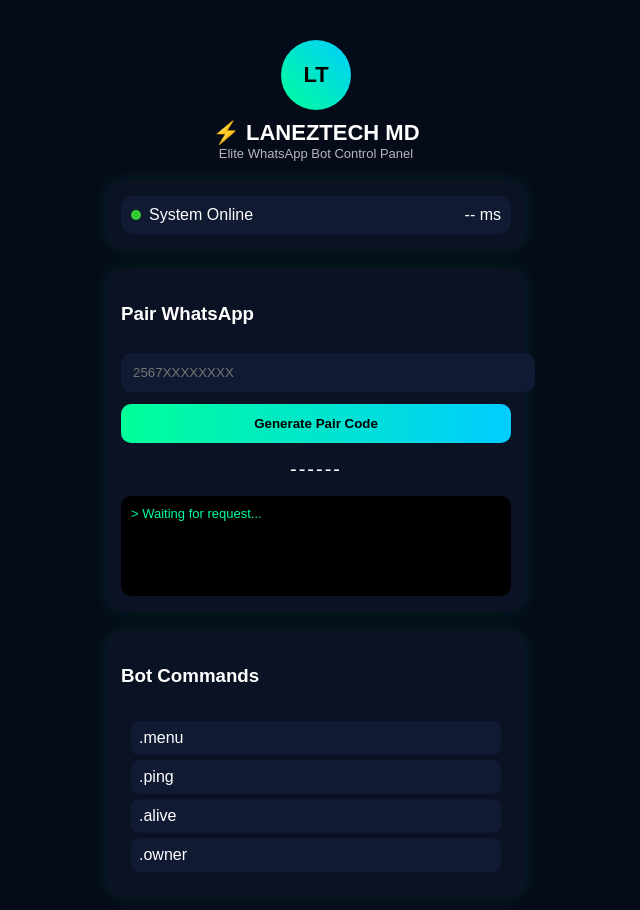
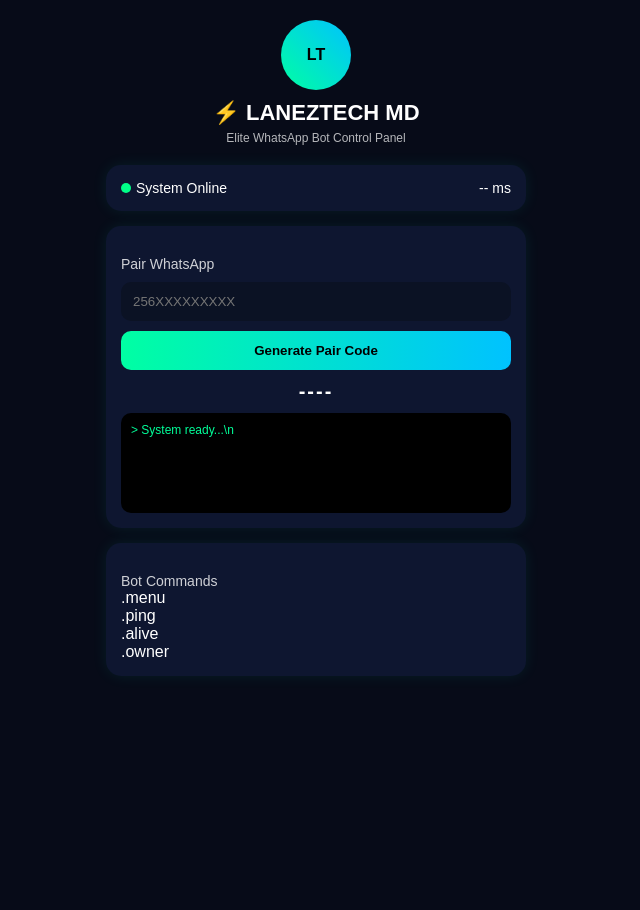
Before and after one commit to scottlanez/LANEZTECH-BOT-, a website: page public/index.html in a window 1280 px wide. Shown: the whole page, without its empty margins (324-964 px from the left). After the commit the page ends 800 px from the top, so only its background shows below. Drawn offline with Linux system fonts and the light colour scheme.

Commit message:
Update index.html

```diff
--- a/public/index.html
+++ b/public/index.html
@@ -1,113 +1,103 @@
-<!DOCTYPE html>
-<html lang="en">
+<!DOCTYPE html><html lang="en">
 <head>
   <meta charset="UTF-8" />
   <meta name="viewport" content="width=device-width, initial-scale=1.0"/>
   <title>LANEZTECH MD</title>
-
   <style>
+    *{margin:0;padding:0;box-sizing:border-box;font-family:Arial,sans-serif;}
     body{
-    margin:0;
-    font-family: Arial, sans-serif;
-    background:#050b18;
+      background:#070b18;
       color:#fff;
+      display:flex;
+      justify-content:center;
+      align-items:flex-start;
+      min-height:100vh;
+      padding:20px;
+    }.container{
+  width:100%;
+  max-width:420px;
 }
 
-  .container{
-    max-width:420px;
-    margin:auto;
-    padding:20px;
+.header{
+  text-align:center;
+  margin-bottom:20px;
 }
 
-  /* HEADER */
 .logo{
-    display:flex;
-    align-items:center;
-    justify-content:center;
-    margin-top:20px;
-    flex-direction:column;
-  }
-
-  .circle{
   width:70px;
   height:70px;
   border-radius:50%;
-    background:linear-gradient(45deg,#00ff99,#00ccff);
+  background:linear-gradient(45deg,#00ffa3,#00c2ff);
   display:flex;
+  justify-content:center;
   align-items:center;
-    justify-content:center;
+  margin:0 auto 10px;
   font-weight:bold;
-    font-size:22px;
   color:#000;
 }
 
-  h1{
-    margin:10px 0 0;
+.title{
   font-size:22px;
+  font-weight:bold;
 }
 
 .subtitle{
-    font-size:13px;
+  font-size:12px;
   opacity:0.7;
+  margin-top:5px;
 }
 
-  /* CARD */
 .card{
-    background:#0b1224;
+  background:#0e1630;
   padding:15px;
   border-radius:15px;
-    margin-top:20px;
-    box-shadow:0 0 20px rgba(0,255,170,0.1);
+  margin-top:15px;
+  box-shadow:0 0 15px rgba(0,255,200,0.08);
 }
 
 .status{
   display:flex;
   justify-content:space-between;
   align-items:center;
-    padding:10px;
-    background:#111a33;
-    border-radius:12px;
+  font-size:14px;
 }
 
 .dot{
   width:10px;
   height:10px;
+  background:#00ff88;
   border-radius:50%;
-    background:limegreen;
-    margin-right:8px;
-  }
-
-  .row{
-    display:flex;
-    align-items:center;
+  display:inline-block;
+  margin-right:5px;
 }
 
 input{
   width:100%;
   padding:12px;
+  margin-top:10px;
   border:none;
   border-radius:10px;
-    margin-top:10px;
-    background:#111a33;
+  outline:none;
+  background:#0b1224;
   color:#fff;
-    outline:none;
 }
 
 button{
   width:100%;
   padding:12px;
-    margin-top:12px;
+  margin-top:10px;
   border:none;
   border-radius:10px;
-    background:linear-gradient(90deg,#00ff99,#00ccff);
+  background:linear-gradient(90deg,#00ffa3,#00c2ff);
   font-weight:bold;
   cursor:pointer;
 }
 
-  .code{
+.result{
   text-align:center;
+  margin-top:10px;
   font-size:20px;
-    margin-top:15px;
+  font-weight:bold;
   letter-spacing:2px;
 }
 
@@ -115,106 +105,79 @@
   background:#000;
   padding:10px;
   border-radius:10px;
-    margin-top:15px;
-    font-size:13px;
+  margin-top:10px;
+  font-size:12px;
   color:#00ff99;
-    height:80px;
+  height:100px;
   overflow:auto;
 }
 
-  .commands{
+.section-title{
   margin-top:15px;
-    background:#0b1224;
-    padding:10px;
-    border-radius:10px;
+  font-size:14px;
+  opacity:0.8;
 }
 
-  .cmd{
-    padding:8px;
-    background:#111a33;
-    margin-top:5px;
-    border-radius:8px;
-  }
   </style>
 </head>
-
-<body>
-
-<div class="container">
-
-  <!-- LOGO -->
-  <div class="logo">
-    <div class="circle">LT</div>
-    <h1>⚡ LANEZTECH MD</h1>
+<body><div class="container">  <div class="header">
+    <div class="logo">LT</div>
+    <div class="title">⚡ LANEZTECH MD</div>
     <div class="subtitle">Elite WhatsApp Bot Control Panel</div>
+  </div>  <div class="card">
+    <div class="status">
+      <div><span class="dot"></span>System Online</div>
+      <div id="ping">-- ms</div>
+    </div>
+  </div>  <div class="card">
+    <div class="section-title">Pair WhatsApp</div>
+    <input id="number" placeholder="256XXXXXXXXX" />
+    <button onclick="generateCode()">Generate Pair Code</button>
+    <div class="result" id="result">----</div><div class="log" id="log">
+  > System ready...\n
 </div>
 
-  <!-- STATUS -->
-  <div class="card">
-    <div class="status">
-      <div class="row">
-        <div class="dot"></div>
-        <span>System Online</span>
-      </div>
-      <span id="ping">-- ms</span>
-    </div>
-  </div>
-
-  <!-- PAIRING -->
-  <div class="card">
-    <h3>Pair WhatsApp</h3>
-    <input id="number" placeholder="2567XXXXXXXX"/>
-    <button onclick="generate()">Generate Pair Code</button>
-
-    <div class="code" id="code">------</div>
-
-    <div class="log" id="log">
-      > Waiting for request...
-    </div>
-  </div>
-
-  <!-- COMMANDS -->
-  <div class="card">
-    <h3>Bot Commands</h3>
-    <div class="commands">
-      <div class="cmd">.menu</div>
-      <div class="cmd">.ping</div>
-      <div class="cmd">.alive</div>
-      <div class="cmd">.owner</div>
-    </div>
-  </div>
-
-</div>
-
-<script>
-async function generate(){
+  </div>  <div class="card">
+    <div class="section-title">Bot Commands</div>
+    <div>.menu</div>
+    <div>.ping</div>
+    <div>.alive</div>
+    <div>.owner</div>
+  </div></div><script>
+async function generateCode(){
   const number = document.getElementById("number").value;
-  const codeBox = document.getElementById("code");
+  const result = document.getElementById("result");
   const log = document.getElementById("log");
 
-  log.innerHTML = "> Sending request...";
+  if(!number){
+    result.innerText = "Enter number";
+    return;
+  }
+
+  log.innerText += "> Sending request...\n";
+  result.innerText = "Loading...";
 
   try{
     const res = await fetch("/api/pair",{
       method:"POST",
-      headers:{ "Content-Type":"application/json" },
-      body: JSON.stringify({ number })
+      headers:{"Content-Type":"application/json"},
+      body:JSON.stringify({number})
     });
 
     const data = await res.json();
 
-    if(data.success){
-      codeBox.innerText = data.code;
-      log.innerHTML = "> Code generated ✓";
+    if(data.success && data.code){
+      result.innerText = data.code;
+      log.innerText += "> Code generated ✔\n";
     }else{
-      log.innerHTML = "> Failed to generate code";
+      result.innerText = "Failed";
+      log.innerText += "> Failed to generate\n";
     }
 
-  }catch(err){
-    log.innerHTML = "> Server error";
+  }catch(e){
+    result.innerText = "Error";
+    log.innerText += "> Server error\n";
   }
 }
-</script>
-
-</body>
+</script></body>
 </html>
```
Lines whose indentation alone changed are shown as unchanged.
